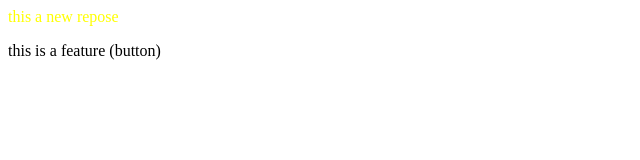
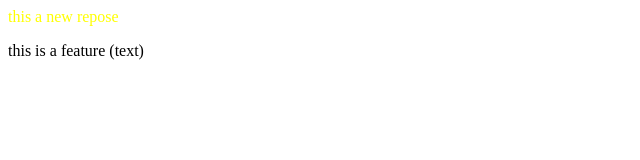
Before and after one commit to Medhansh38/local_repo, a plain HTML site: page index.html in a window 1280 px wide. Shown: the full height of the page, 0-640 px from the left. Drawn offline with Linux system fonts and the light colour scheme.

```diff
--- a/index.html
+++ b/index.html
@@ -1,2 +1,2 @@
 <p style="color:yellow">this a new repose</p>
-<p>this is a feature (button)</p>
+<p>this is a feature (text)</p>
```
